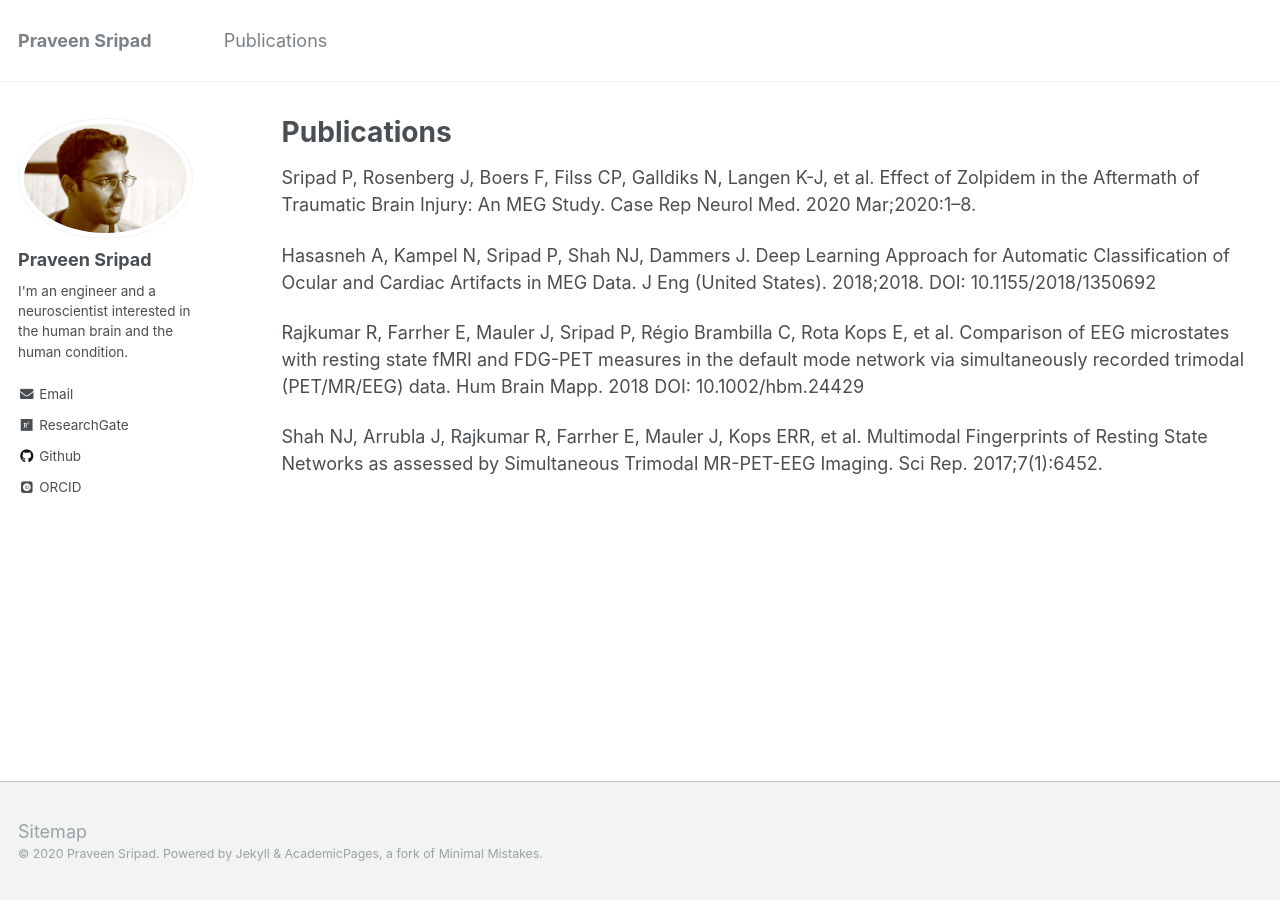
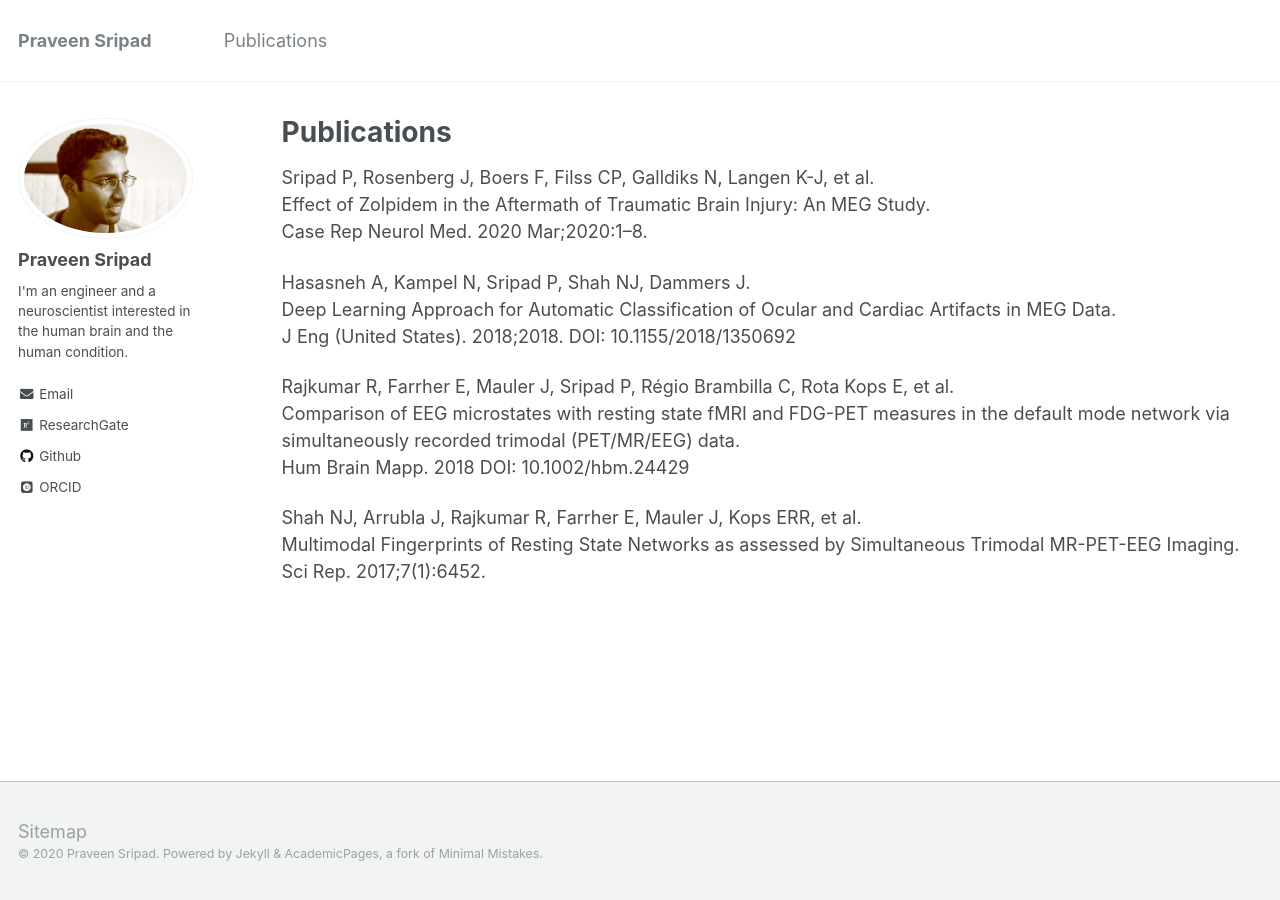
Before and after one commit to pravsripad/pravsripad.github.io, a Jekyll site: the page built from _pages/publications.md, in a window 1280 px wide. Built offline with Jekyll 4.4.1, drawn with Linux system fonts in a browser that asks for light colours; some web fonts are replaced.

Commit message:
Improve pubs.

```diff
--- a/_pages/publications.md
+++ b/_pages/publications.md
@@ -5,18 +5,18 @@
 author_profile: true
 ---
 
-Sripad P, Rosenberg J, Boers F, Filss CP, Galldiks N, Langen K-J, et al.
-Effect of Zolpidem in the Aftermath of Traumatic Brain Injury: An MEG Study.
+Sripad P, Rosenberg J, Boers F, Filss CP, Galldiks N, Langen K-J, et al.<br>
+Effect of Zolpidem in the Aftermath of Traumatic Brain Injury: An MEG Study.<br>
 Case Rep Neurol Med. 2020 Mar;2020:1–8.
 
-Hasasneh A, Kampel N, Sripad P, Shah NJ, Dammers J.
-Deep Learning Approach for Automatic Classification of Ocular and Cardiac Artifacts in MEG Data.
+Hasasneh A, Kampel N, Sripad P, Shah NJ, Dammers J.<br>
+Deep Learning Approach for Automatic Classification of Ocular and Cardiac Artifacts in MEG Data.<br>
 J Eng (United States). 2018;2018. DOI: 10.1155/2018/1350692
 
-Rajkumar R, Farrher E, Mauler J, Sripad P, Régio Brambilla C, Rota Kops E, et al.
-Comparison of EEG microstates with resting state fMRI and FDG-PET measures in the default mode network via simultaneously recorded trimodal (PET/MR/EEG) data.
+Rajkumar R, Farrher E, Mauler J, Sripad P, Régio Brambilla C, Rota Kops E, et al.<br>
+Comparison of EEG microstates with resting state fMRI and FDG-PET measures in the default mode network via simultaneously recorded trimodal (PET/MR/EEG) data.<br>
 Hum Brain Mapp. 2018 DOI: 10.1002/hbm.24429
 
-Shah NJ, Arrubla J, Rajkumar R, Farrher E, Mauler J, Kops ERR, et al.
-Multimodal Fingerprints of Resting State Networks as assessed by Simultaneous Trimodal MR-PET-EEG Imaging.
+Shah NJ, Arrubla J, Rajkumar R, Farrher E, Mauler J, Kops ERR, et al.<br>
+Multimodal Fingerprints of Resting State Networks as assessed by Simultaneous Trimodal MR-PET-EEG Imaging.<br>
 Sci Rep. 2017;7(1):6452.
```
